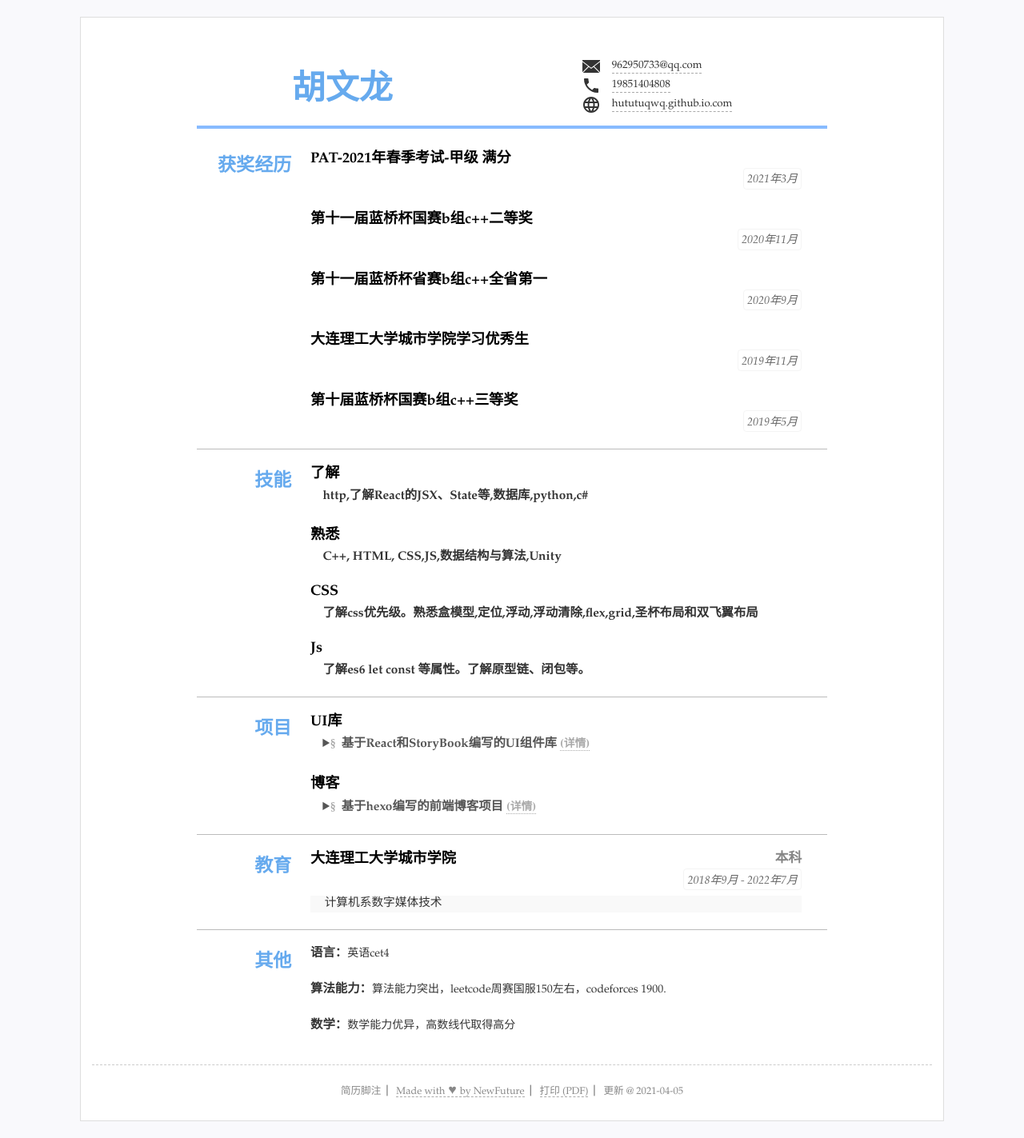
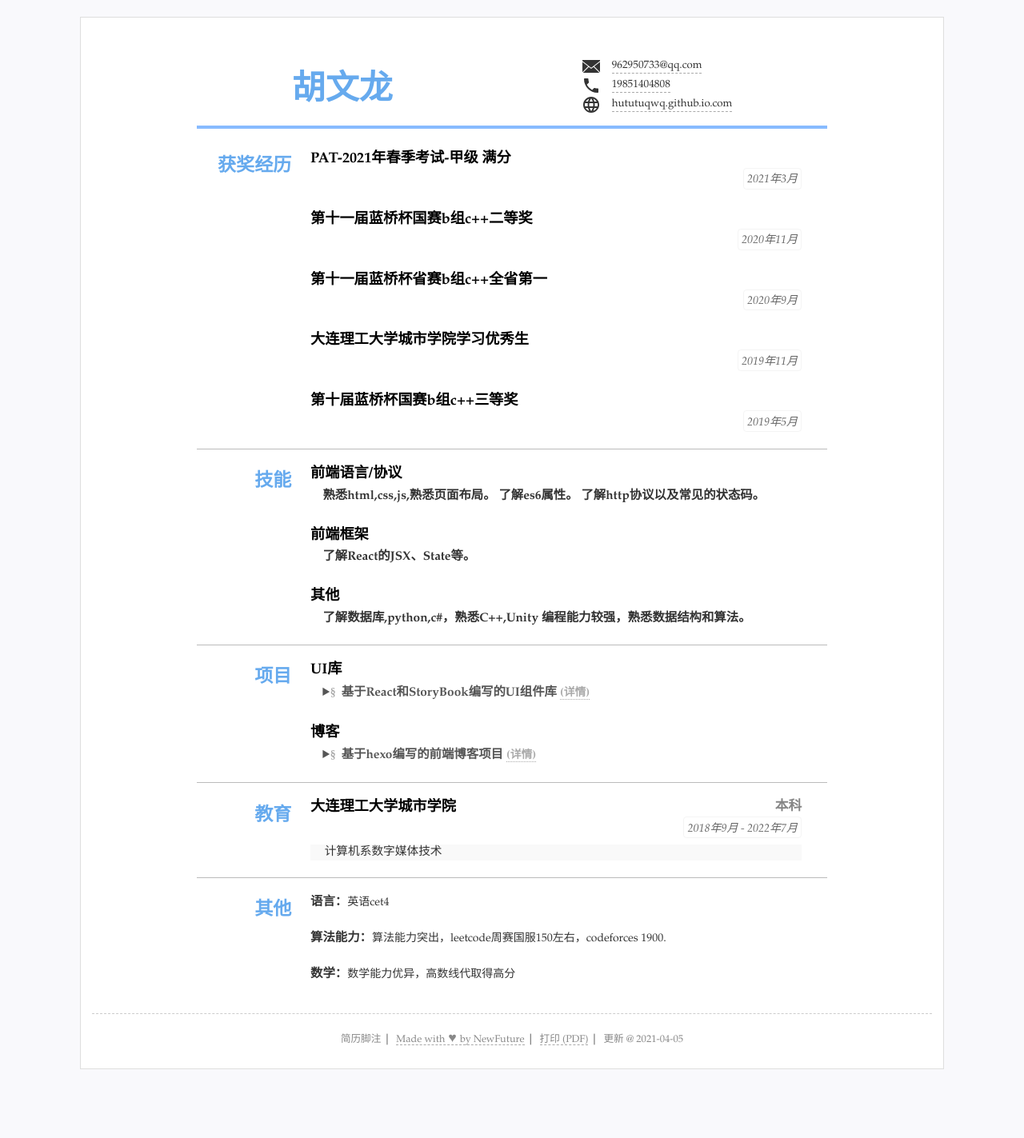
Before and after one commit to hututuQWQ/resume, a Jekyll site: the page built from index.html, in a window 1280 px wide. Shown: the whole page at 80% size. Built offline with Jekyll 4.4.1, drawn with Linux system fonts in a browser that asks for light colours; after the commit the page ends 1358 px from its top, so only the background shows below that.

Commit message:
Update resume.yml

```diff
--- a/_data/resume.yml
+++ b/_data/resume.yml
@@ -40,14 +40,16 @@ main: #简历主要内容，
 - type: skills
   name: "技能"
   content:
-  - title: 了解
-    summary: http,了解React的JSX、State等,数据库,python,c#
-  - title: 熟悉
-    summary: C++, HTML, CSS,JS,数据结构与算法,Unity
-  - title: CSS
-    summary: 了解css优先级。熟悉盒模型,定位,浮动,浮动清除,flex,grid,圣杯布局和双飞翼布局
-  - title: Js
-    summary: 了解es6 let const 等属性。了解原型链、闭包等。
+  - title: 前端语言/协议
+    summary:
+      熟悉html,css,js,熟悉页面布局。
+      了解es6属性。
+      了解http协议以及常见的状态码。
+  - title: 前端框架
+    summary: 了解React的JSX、State等。
+  - title: 其他
+    summary: 了解数据库,python,c#，熟悉C++,Unity
+             编程能力较强，熟悉数据结构和算法。
 
 - type: projects
   name: 项目
```
